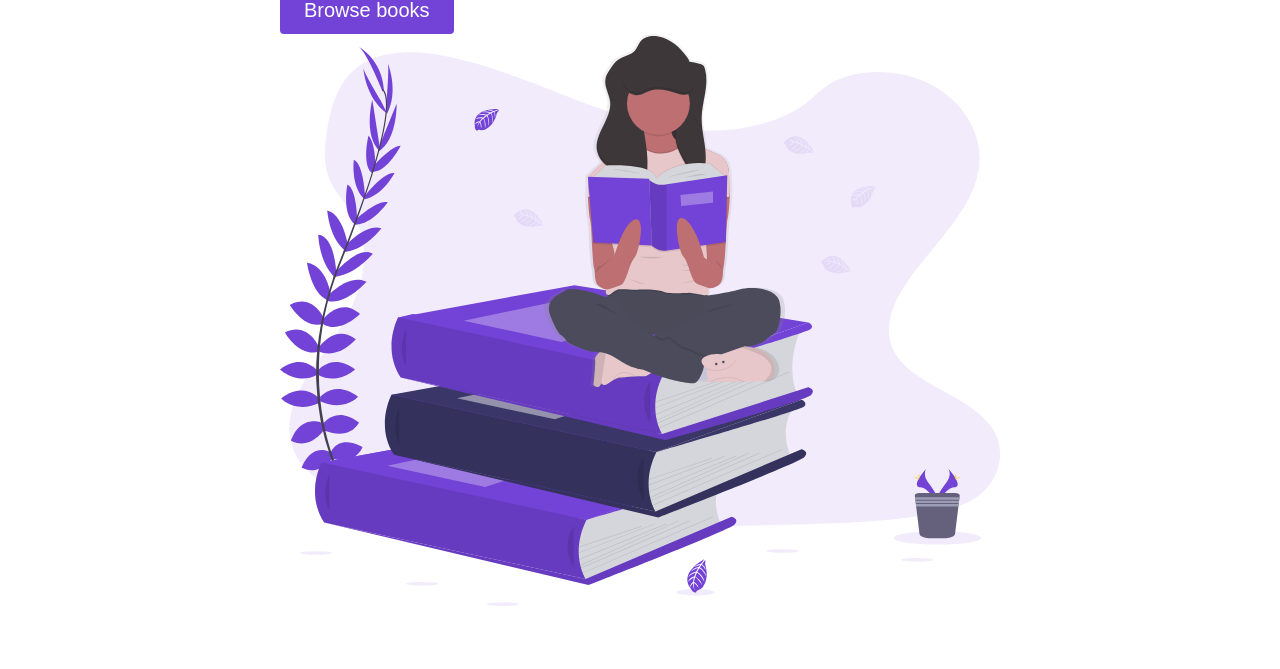
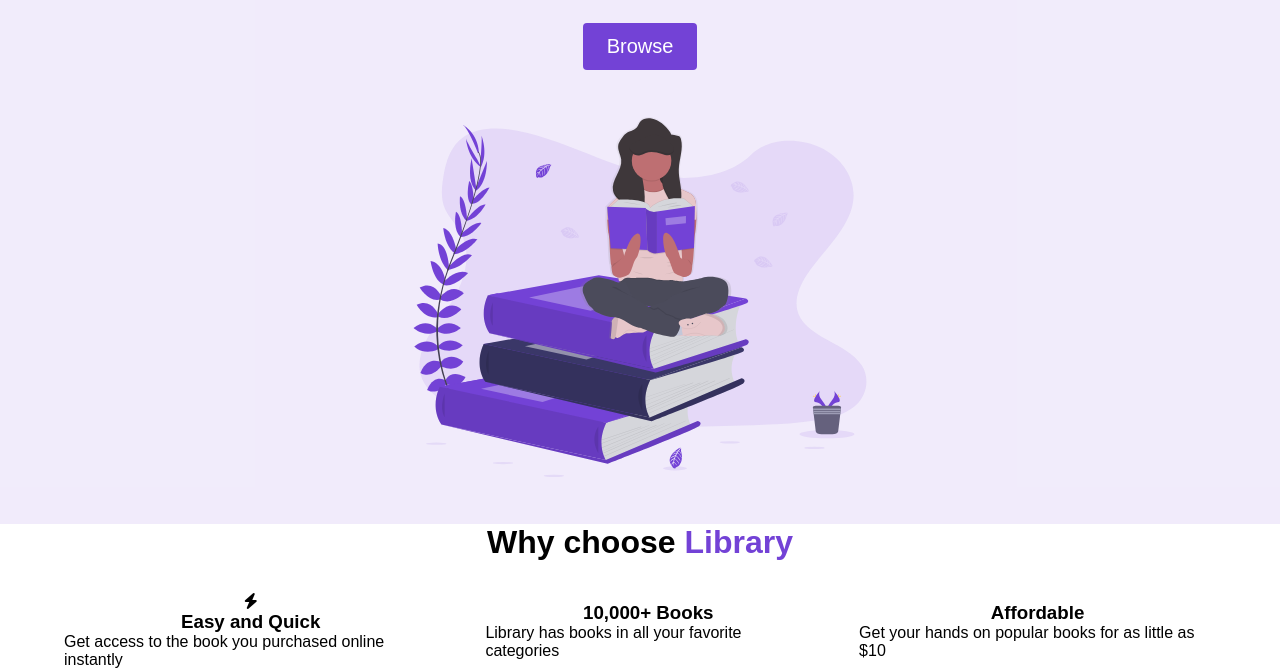
Before and after one commit to TScottWood/E-Commerce-Project, a plain HTML site: page index.html in a window 1280 px wide. Shown: the part 276-945 px from the top of the page. Before the commit the page ends 886 px from the top, so only its background shows below. Drawn offline with Linux system fonts and the light colour scheme.

Commit message:
sixth push

```diff
--- a/index.html
+++ b/index.html
@@ -24,12 +24,73 @@
                 <div class="header__description">
                     <h1>The United State's Most<br>Awarded Online Library Platform</h1>
                     <h2>Find your dreambook with <span class="purple">Library</span></h2>
-                    <button class="btn">Browse books</button>
+                    <button class="btn">Browse </button>
                 </div>
-                <figure>
+                <figure class="header__img__wrapper">
                     <img src="./assets/Undraw_Books.svg"
                 </figure>
         </header>
     </section>
+    <main>
+        <section id="highlights">
+            <div class ="container">
+                <div class="row">
+                    <h2 class="section__title">
+                        Why choose <span class="purple">Library</span>
+                    </h2>
+                    <div class="highlight__wrapper">
+                        <div class="highlight">
+                            <div class="highlight__img">
+                                <i class="fa-solid fa-bolt"></i>
+                            </div>
+                                <h3 class="highlight__subtitle">
+                                    Easy and Quick
+                                </h3>
+                                <p class="highlight__para">
+                                    Get access to the book you purchased online instantly
+                                </p>
+                        </div>
+                        <div class="highlight">
+                            <div class="highlight__img">
+                                <i class="<i class="fa-solid fa-book-open"></i>
+                            </div>
+                                <h3 class="highlight__subtitle">
+                                    10,000+ Books
+                                </h3>
+                                <p class="highlight__para">
+                                    Library has books in all your favorite categories
+                                </p>
+                        </div>
+                        <div class="highlight">
+                            <div class="highlight__img">
+                                <i class="<i class="fa-solid fa-tags"></i>
+                            </div>
+                                <h3 class="highlight__subtitle">
+                                    Affordable
+                                </h3>
+                                <p class="highlight__para">
+                                    Get your hands on popular books for as little as $10
+                                </p>
+                        </div>
+                    </div>
+                </div>
+            </div>
+        </section>
+        <section id="features">
+            <div class ="container">
+                <div class="row">
+
+                </div>
+            </div>
+        </section>
+        <section id="recent">
+            <div class ="container">
+                <div class="row">
+
+                </div>
+            </div>
+        </section>
+    </main>
+
 </body>
 </html>
--- a/styles.css
+++ b/styles.css
@@ -62,7 +62,6 @@ li {
 .nav__link--primary:hover {
     text-decoration: none;
 }
-}
 
 #landing {
     background-color: rgba(115, 66, 214, 0.1)
@@ -80,6 +79,13 @@ header {
     display: flex;
     flex-direction: column;
     justify-content: space-around;
+}
+
+.header__description {
+    padding-top: 32px;
+    display: flex;
+    flex-direction: column;
+    align-items: center;
 }
 
 h1 {
@@ -111,3 +117,43 @@ button:active {
     border-radius: 4px;
     border: none;
 }
+
+img {
+    width: 100%;
+    height: 100%;
+    max-height: 50vh;
+    padding: 20px;
+}
+
+.header__img__wrapper {
+    padding: 20px;
+}
+
+.container {
+    padding: 56 0;
+}
+
+.row {
+    width: 100%;
+    max-width: 1200px;
+    margin: 0 auto;
+}
+
+/*
+
+HIGHLIGHTS
+
+*/
+
+.highlight__wrapper {
+    display: flex;
+}
+
+.highlight {
+    padding: 0 24px;
+    width: calc (100% / 3);
+    display: flex;
+    align-items: center;
+    justify-content: center;
+    flex-direction: column;
+}
```
